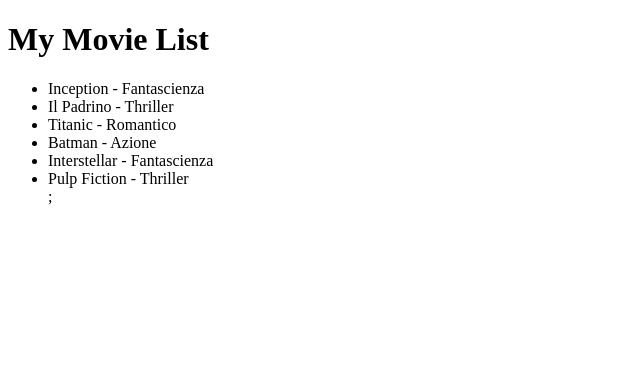
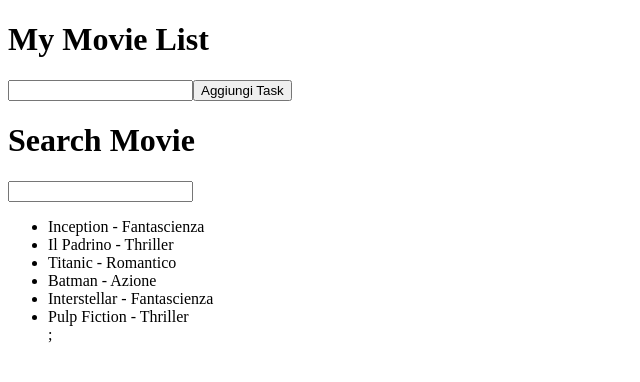
Before and after one commit to alessandrotiberia/react-movie-filter, a React (Vite) app: page / in a window 1280 px wide. Shown: the top 382 px of the page, without its empty margins (0-640 px from the left). Built offline with nearby package versions, Linux system fonts and the light colour scheme.

Commit message:
svolto form inserimento ricerca e visualizzazione

```diff
--- a/src/App.jsx
+++ b/src/App.jsx
@@ -44,11 +44,30 @@ function App() {
       setSearch(target.value); // aggiorna il valore di Search con quello dell'input
     }
   };
+//addTaskHandler gestisce l'aggiunta di un nuovo task alla lista dei task.
+// Quando viene chiamata, previene il comportamento di default del form.
 
-
+  const addTaskHandler = (event) => {
+    event.preventDefault(); // previene il comportamento di default del form
+    const newTaskList = [...TaskList, Task]; // crea una nuova lista con i task esistenti più il nuovo task
+    setTaskList(newTaskList); // aggiorna la lista dei task con la nuova lista
+    setTask(''); // resetta il valore di Task a una stringa vuota
+  };
 
     return <>
+
+{/* Form inserimento task */}
+      <form onSubmit={addTaskHandler}>
       <h1>My Movie List</h1>
+     <input type="text" value={Task} onChange={changeInputHandler} name='Task'/>
+      <button type="submit">Aggiungi Task</button>
+      </form>
+
+      {/* Form ricerca task */}
+      <form>
+      <h1>Search Movie</h1>
+        <input type="text" value={Search} onChange={changeInputHandler} name='Search' />
+      </form>
 
       {/* Visualizzazione task */}
       <ul>
```
Lines whose indentation alone changed are shown as unchanged.
